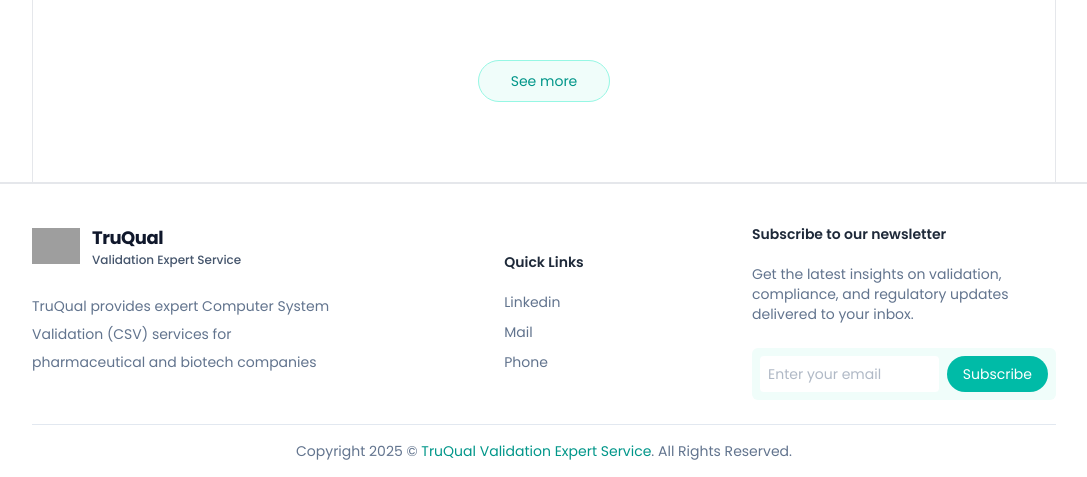
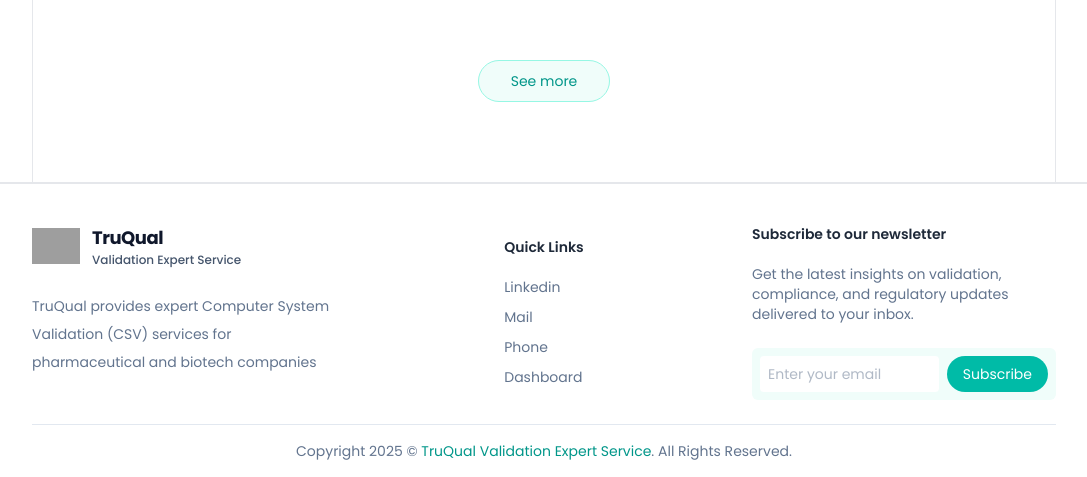
Before and after one commit to Shubham9528/truqualves, a React (Vite) app in the folder Frontend/: page / in a window 1280 px wide. Shown: the part 7562-8039 px from the top of the page, without its empty margins (96-1183 px from the left). Built offline with nearby package versions, Linux system fonts and the light colour scheme; grey boxes are pictures that could not be loaded.

Commit message:
feat: add footer component with branding, navigation links, and newsletter subscription.

```diff
--- a/Frontend/src/components/footer.tsx
+++ b/Frontend/src/components/footer.tsx
@@ -1,4 +1,5 @@
 // import { LinkedinIcon, MailIcon, PhoneIcon } from "lucide-react";
+import { Link } from "react-router-dom";
 
 export default function Footer() {
     return (
@@ -41,6 +42,7 @@
                             <a className="hover:text-teal-600 transition" href="/">Linkedin</a>
                             <a className="hover:text-teal-600 transition" href="/">Mail</a>
                             <a className="hover:text-teal-600 transition" href="/">Phone</a>
+                            <Link className="hover:text-teal-600 transition" to="/dashboard">Dashboard</Link>
                         </div>
                     </div>
                     <div>
```
